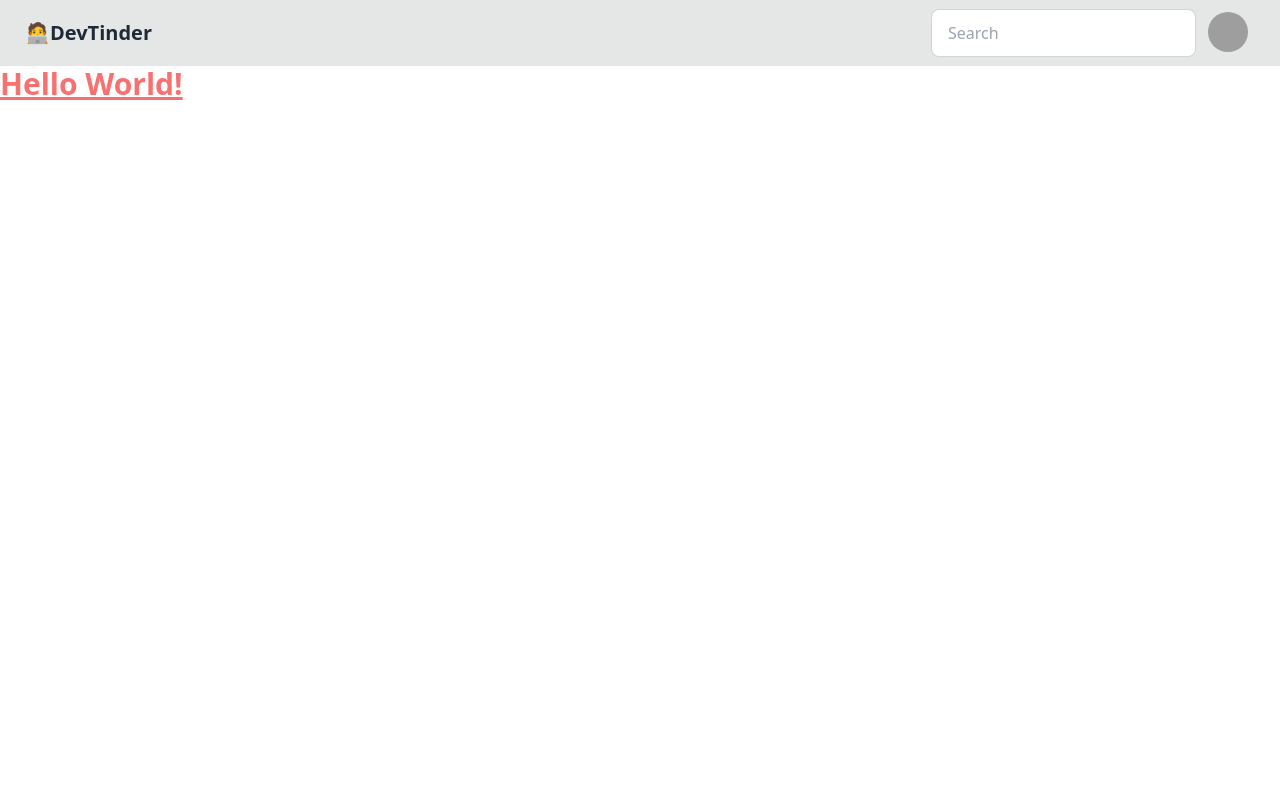
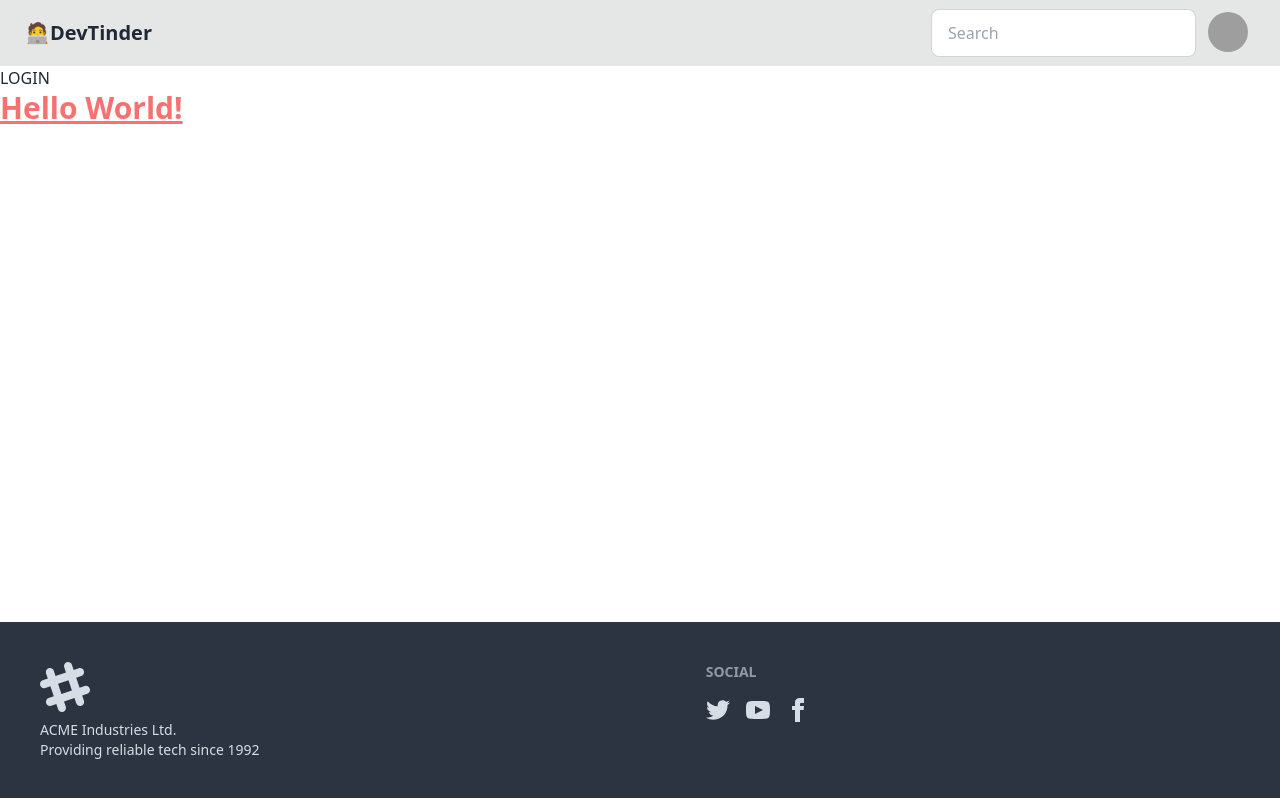
Before and after one commit to Sarthak-Butola/devTinder_Web, a React (Vite) app: page /login in a window 1280 px wide. Built offline with nearby package versions, Linux system fonts and the light colour scheme; grey boxes are pictures that could not be loaded.

Commit message:
react router setup and a footer added

```diff
--- a/package.json
+++ b/package.json
@@ -11,7 +11,8 @@
   },
   "dependencies": {
     "react": "^19.0.0",
-    "react-dom": "^19.0.0"
+    "react-dom": "^19.0.0",
+    "react-router-dom": "^7.1.5"
   },
   "devDependencies": {
     "@eslint/js": "^9.19.0",
--- a/src/App.jsx
+++ b/src/App.jsx
@@ -1,46 +1,34 @@
 import { useState } from 'react'
 import './App.css'
+import Navbar from './Navbar'
+import Body from './Body'
+import { BrowserRouter, Routes, Route } from 'react-router-dom'
+import Login from './Login'
+import Profile from './Profile'
+import Logout from './Logout'
+
 
 function App() {
-  const [count, setCount] = useState(0)
 
   return (
     <>
-      <div className="navbar bg-base-300">
-  <div className="flex-1">
-    <a className="btn btn-ghost text-xl">🧑‍💻DevTinder</a>
-  </div>
-  <div className="flex-none gap-2 mx-5">
-    <div className="form-control">
-      <input type="text" placeholder="Search" className="input input-bordered w-24 md:w-auto" />
-    </div>
-    <div className="dropdown dropdown-end">
-      <div tabIndex={0} role="button" className="btn btn-ghost btn-circle avatar">
-        <div className="w-10 rounded-full">
-          <img
-            alt="https://img.daisyui.com/images/stock/photo-1534528741775-53994a69daeb.webp"
-            src="https://tse1.mm.bing.net/th?id=OIP.U1FcsQimhEwceLMAYGs_TQHaHa&pid=Api&P=0&h=180" />
-        </div>
-      </div>
-      <ul
-        tabIndex={0}
-        className="menu menu-sm dropdown-content bg-base-100 rounded-box z-[1] mt-3 w-52 p-2 shadow">
-        <li>
-          <a className="justify-between">
-            Profile
-            <span className="badge">New</span>
-          </a>
-        </li>
-        <li><a>Settings</a></li>
-        <li><a>Logout</a></li>
-      </ul>
-    </div>
-  </div>
-</div>
+    <BrowserRouter>
+    <Routes>
+      <Route path="/" element={<Body />}>
+      {/* children Routes */}
 
-<p className="font-bold text-3xl underline text-red-400 ">
+      <Route path='/login' element={<Login/>} />
+      <Route path="/profile" element={<Profile />} />
+      <Route path='/logout'element={<Logout/>} />
+
+      </Route>
+    </Routes>
+    </BrowserRouter>
+
+  <p className="font-bold text-3xl underline text-red-400 ">
       Hello World!
       </p>
+
     </>
   )
 }
--- /dev/null
+++ b/src/Body.jsx
@@ -0,0 +1,16 @@
+import React from 'react'
+import Navbar from './Navbar'
+import { Outlet } from 'react-router-dom'
+import Footer from './Footer'
+
+const Body = () => {
+  return (
+    <div>
+      <Navbar/>
+      <Outlet/>
+      <Footer/>
+    </div>
+  )
+}
+
+export default Body
--- /dev/null
+++ b/src/Footer.jsx
@@ -0,0 +1,68 @@
+import React from 'react'
+
+const Footer = () => {
+  return (
+    <div>
+      <footer className="footer bg-neutral text-neutral-content p-10 bottom-0 fixed">
+  <aside>
+    <svg
+      width="50"
+      height="50"
+      viewBox="0 0 24 24"
+      xmlns="http://www.w3.org/2000/svg"
+      fillRule="evenodd"
+      clipRule="evenodd"
+      className="fill-current">
+      <path
+        d="M22.672 15.226l-2.432.811.841 2.515c.33 1.019-.209 2.127-1.23 2.456-1.15.325-2.148-.321-2.463-1.226l-.84-2.518-5.013 1.677.84 2.517c.391 1.203-.434 2.542-1.831 2.542-.88 0-1.601-.564-1.86-1.314l-.842-2.516-2.431.809c-1.135.328-2.145-.317-2.463-1.229-.329-1.018.211-2.127 1.231-2.456l2.432-.809-1.621-4.823-2.432.808c-1.355.384-2.558-.59-2.558-1.839 0-.817.509-1.582 1.327-1.846l2.433-.809-.842-2.515c-.33-1.02.211-2.129 1.232-2.458 1.02-.329 2.13.209 2.461 1.229l.842 2.515 5.011-1.677-.839-2.517c-.403-1.238.484-2.553 1.843-2.553.819 0 1.585.509 1.85 1.326l.841 2.517 2.431-.81c1.02-.33 2.131.211 2.461 1.229.332 1.018-.21 2.126-1.23 2.456l-2.433.809 1.622 4.823 2.433-.809c1.242-.401 2.557.484 2.557 1.838 0 .819-.51 1.583-1.328 1.847m-8.992-6.428l-5.01 1.675 1.619 4.828 5.011-1.674-1.62-4.829z"></path>
+    </svg>
+    <p>
+      ACME Industries Ltd.
+      <br />
+      Providing reliable tech since 1992
+    </p>
+  </aside>
+  <nav>
+    <h6 className="footer-title">Social</h6>
+    <div className="grid grid-flow-col gap-4">
+      <a>
+        <svg
+          xmlns="http://www.w3.org/2000/svg"
+          width="24"
+          height="24"
+          viewBox="0 0 24 24"
+          className="fill-current">
+          <path
+            d="M24 4.557c-.883.392-1.832.656-2.828.775 1.017-.609 1.798-1.574 2.165-2.724-.951.564-2.005.974-3.127 1.195-.897-.957-2.178-1.555-3.594-1.555-3.179 0-5.515 2.966-4.797 6.045-4.091-.205-7.719-2.165-10.148-5.144-1.29 2.213-.669 5.108 1.523 6.574-.806-.026-1.566-.247-2.229-.616-.054 2.281 1.581 4.415 3.949 4.89-.693.188-1.452.232-2.224.084.626 1.956 2.444 3.379 4.6 3.419-2.07 1.623-4.678 2.348-7.29 2.04 2.179 1.397 4.768 2.212 7.548 2.212 9.142 0 14.307-7.721 13.995-14.646.962-.695 1.797-1.562 2.457-2.549z"></path>
+        </svg>
+      </a>
+      <a>
+        <svg
+          xmlns="http://www.w3.org/2000/svg"
+          width="24"
+          height="24"
+          viewBox="0 0 24 24"
+          className="fill-current">
+          <path
+            d="M19.615 3.184c-3.604-.246-11.631-.245-15.23 0-3.897.266-4.356 2.62-4.385 8.816.029 6.185.484 8.549 4.385 8.816 3.6.245 11.626.246 15.23 0 3.897-.266 4.356-2.62 4.385-8.816-.029-6.185-.484-8.549-4.385-8.816zm-10.615 12.816v-8l8 3.993-8 4.007z"></path>
+        </svg>
+      </a>
+      <a>
+        <svg
+          xmlns="http://www.w3.org/2000/svg"
+          width="24"
+          height="24"
+          viewBox="0 0 24 24"
+          className="fill-current">
+          <path
+            d="M9 8h-3v4h3v12h5v-12h3.642l.358-4h-4v-1.667c0-.955.192-1.333 1.115-1.333h2.885v-5h-3.808c-3.596 0-5.192 1.583-5.192 4.615v3.385z"></path>
+        </svg>
+      </a>
+    </div>
+  </nav>
+</footer>
+    </div>
+  )
+}
+
+export default Footer
--- /dev/null
+++ b/src/Login.jsx
@@ -0,0 +1,11 @@
+import React from 'react'
+
+const Login = () => {
+  return (
+    <div>
+      LOGIN
+    </div>
+  )
+}
+
+export default Login
--- /dev/null
+++ b/src/Logout.jsx
@@ -0,0 +1,11 @@
+import React from 'react'
+
+const Logout = () => {
+  return (
+    <div>
+      Logout page
+    </div>
+  )
+}
+
+export default Logout
--- /dev/null
+++ b/src/Navbar.jsx
@@ -0,0 +1,43 @@
+import React from 'react'
+
+const Navbar = () => {
+  return (
+    <div>
+
+      <div className="navbar bg-base-300">
+  <div className="flex-1">
+    <a className="btn btn-ghost text-xl">🧑‍💻DevTinder</a>
+  </div>
+  <div className="flex-none gap-2 mx-5">
+    <div className="form-control">
+      <input type="text" placeholder="Search" className="input input-bordered w-24 md:w-auto" />
+    </div>
+    <div className="dropdown dropdown-end">
+      <div tabIndex={0} role="button" className="btn btn-ghost btn-circle avatar">
+        <div className="w-10 rounded-full">
+          <img
+            alt="https://img.daisyui.com/images/stock/photo-1534528741775-53994a69daeb.webp"
+            src="https://tse1.mm.bing.net/th?id=OIP.U1FcsQimhEwceLMAYGs_TQHaHa&pid=Api&P=0&h=180" />
+        </div>
+      </div>
+      <ul
+        tabIndex={0}
+        className="menu menu-sm dropdown-content bg-base-100 rounded-box z-[1] mt-3 w-52 p-2 shadow">
+        <li>
+          <a className="justify-between">
+            Profile
+            <span className="badge">New</span>
+          </a>
+        </li>
+        <li><a>Settings</a></li>
+        <li><a>Logout</a></li>
+      </ul>
+    </div>
+  </div>
+</div>
+
+    </div>
+  )
+}
+
+export default Navbar
--- /dev/null
+++ b/src/Profile.jsx
@@ -0,0 +1,11 @@
+import React from 'react'
+
+const Profile = () => {
+  return (
+    <div>
+      PROFILE
+    </div>
+  )
+}
+
+export default Profile
```
Also changed, not shown: 1 other file (tests, documents, lock files or other folders).
